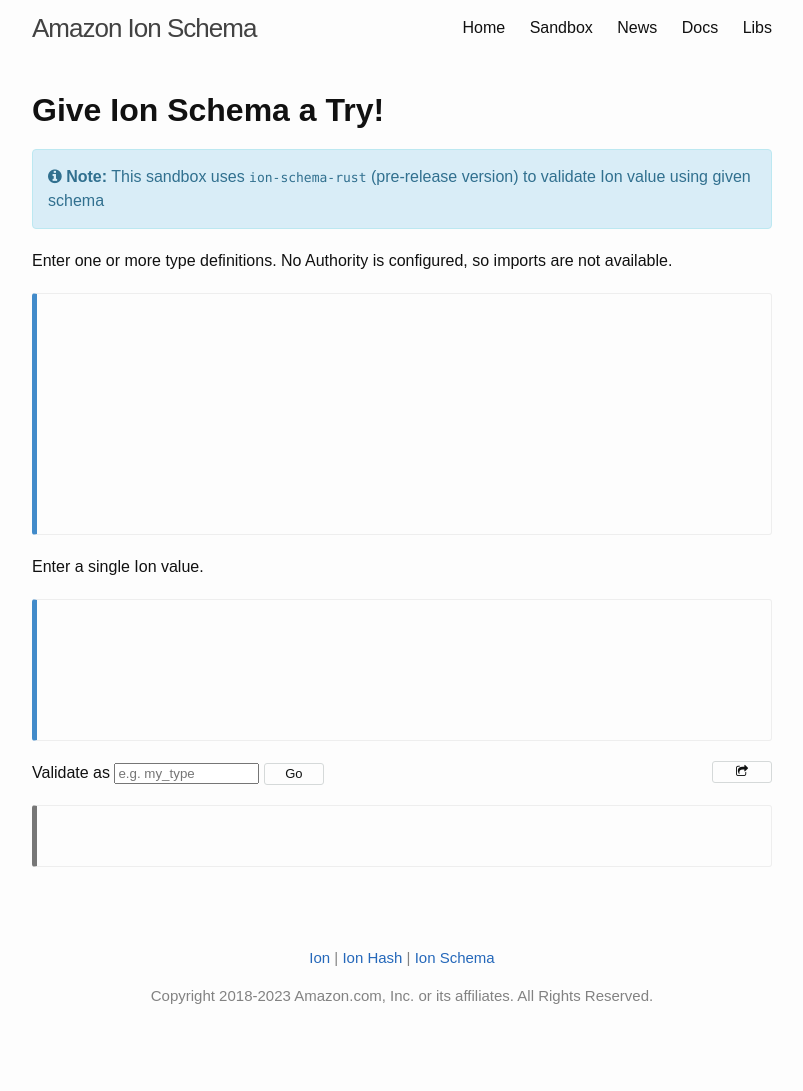
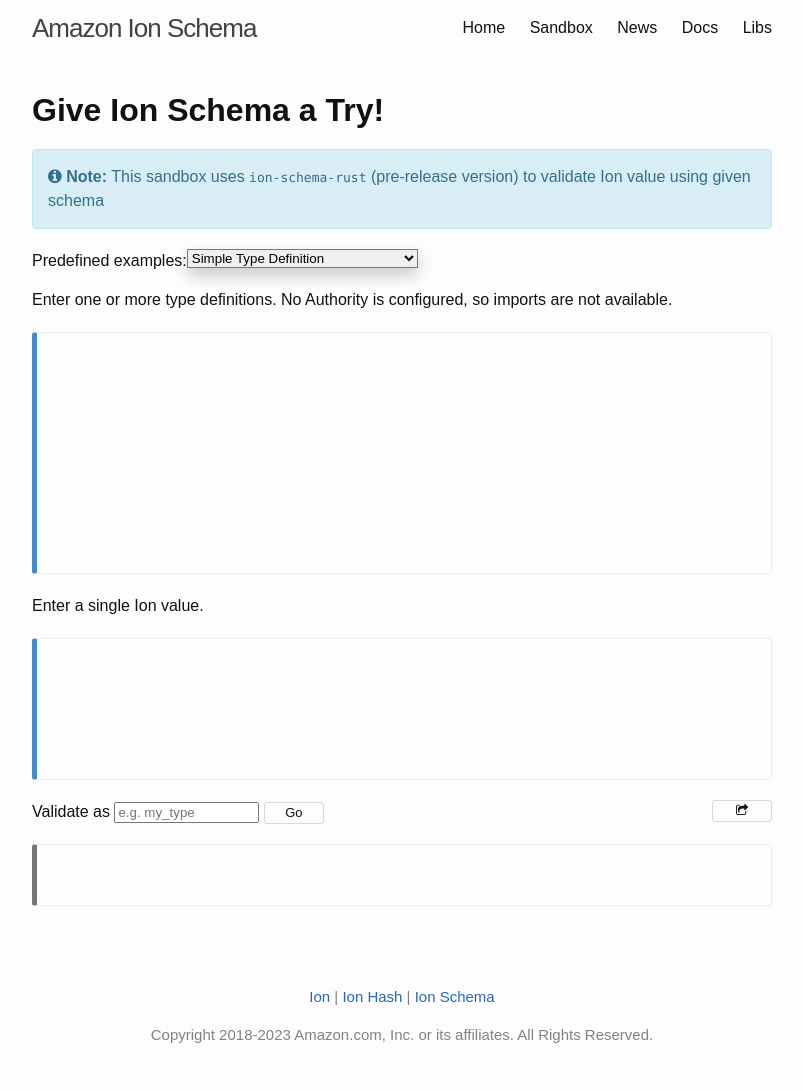
Before and after one commit to amazon-ion/ion-schema, a Jekyll site: the page built from sandbox.md, in a window 1280 px wide. Shown: the whole page, without its empty margins (238-1041 px from the left). Built offline with Jekyll 4.4.1, drawn with Linux system fonts in a browser that asks for light colours; before the commit the page ends 1052 px from its top, so only the background shows below that; part of the change alters nothing that is shown.

Commit message:
adds predefined examples to use for schema sandbox (#108)

```diff
--- a/assets/ion-schema-widget.js
+++ b/assets/ion-schema-widget.js
@@ -1,12 +1,9 @@
 import init, {validate} from "./wasm_ion_schema.js";
 const validateButton = document.getElementById("validate");
 const shareButton = document.getElementById("share");
-function loadPage() {
-    // Default values for populating the input fields
-    let schemaInputValue = "type::{\n  name: short_string,\n  type: string,\n  codepoint_length: range::[1, 10],\n}";
-    let valueInputValue = "\"Hello World!\"";
-    let schemaTypeInputValue = "short_string"
+const dropDownSelection = document.getElementById("examples");
 
+function loadPage(schemaInputValue, valueInputValue, schemaTypeInputValue) {
     const params = new Proxy(new URLSearchParams(window.location.search), {
         get: (searchParams, prop) => searchParams.get(prop),
     });
@@ -33,9 +30,24 @@ function loadPage() {
         value: valueInputValue,
     });
     document.getElementById("schema_type").value = schemaTypeInputValue;
+
+
+    // clear any previous validation results
+    const pre = document.getElementById('result');
+    const resultDiv = document.getElementById('resultdiv');
+    const violation = document.getElementById('violation');
+    pre.textContent = "";
+    violation.textContent = "";
+    _set_output_style(resultDiv, "primary")
 }
 
-loadPage();
+loadPage("type::{\n" +
+    "  name: short_string,\n" +
+    "  type: string,\n" +
+    "  codepoint_length: range::[1, 10],\n" +
+    "}",
+    "\"Hello World!\"",
+    "short_string");
 
 function _set_output_style(resultDiv, styleName) {
     var toRemove = [];
@@ -93,3 +105,54 @@ const copyUrl = () => {
     return navigator.clipboard.writeText(url);
 };
 shareButton.addEventListener("click", copyUrl);
+
+dropDownSelection.onchange = function() {
+    var e = document.getElementById("examples");
+    var value = e.value;
+    if (value === "simpleTypeDefinition") {
+        // Default values for populating the input fields
+        let schemaInputValue = "type::{\n" +
+            "  name: short_string,\n" +
+            "  type: string,\n" +
+            "  codepoint_length: range::[1, 10],\n" +
+            "}";
+        let valueInputValue = "\"Hello World!\"";
+        let schemaTypeInputValue = "short_string"
+
+        loadPage(schemaInputValue, valueInputValue, schemaTypeInputValue)
+    } else if (value === "typeDefinitionWithFields") {
+        // Default values for populating the input fields
+        let schemaInputValue = "type::{\n" +
+            "  name: customer,\n" +
+            "  type: struct,\n" +
+            "  fields: {\n" +
+            "    firstName: { type: string, occurs: required },\n" +
+            "    middleName: string,\n" +
+            "    lastName: { type: string, codepoint_length: range::[min, 7], occurs: required },\n" +
+            "    age: { type: int, valid_values: range::[1, max] },\n" +
+            "  }\n" +
+            "}";
+        let valueInputValue = "{\n" +
+            "  firstName: \"John\",\n" +
+            "  lastName: \"Doe\",\n" +
+            "  age: -5,\n" +
+            " }";
+        let schemaTypeInputValue = "customer"
+
+        loadPage(schemaInputValue, valueInputValue, schemaTypeInputValue)
+    } else if (value === "typeDefinitionWithLogicConstraints") {
+        // Default values for populating the input fields
+        let schemaInputValue = "type::{\n" +
+            "  name: any_of_core_types,\n" +
+            "  any_of: [\n" +
+            "    bool,\n" +
+            "    int,\n" +
+            "    string,\n" +
+            "  ],\n" +
+            "}";
+        let valueInputValue = "hi";
+        let schemaTypeInputValue = "any_of_core_types"
+
+        loadPage(schemaInputValue, valueInputValue, schemaTypeInputValue)
+    }
+};
--- a/assets/main.scss
+++ b/assets/main.scss
@@ -74,6 +74,23 @@ button:focus {
   border-left: 0px;
   background-color: $background-color;
 }
+select {
+  position: absolute;
+  min-width: 160px;
+  box-shadow: 0px 8px 16px 0px rgba(0,0,0,0.2);
+  z-index: 1;
+}
+option {
+  display: block;
+  position: absolute;
+  background-color: #f9f9f9;
+  min-width: 160px;
+  box-shadow: 0px 8px 16px 0px rgba(0,0,0,0.2);
+  z-index: 1;
+  color: black;
+  padding: 12px 16px;
+  text-decoration: none;
+}
 
 // whiteglass also includes a mixin for defining media queries.
 // Use media queries like this:
--- a/sandbox.md
+++ b/sandbox.md
@@ -9,6 +9,14 @@ title: Give Ion Schema a Try!
 {% include note.html type="note" content="This sandbox uses `ion-schema-rust` (pre-release version) to validate Ion value using given schema" %}
 
 <label for="schema"></label>
+
+Predefined examples:
+<select name="examples" id="examples">
+  <option value="simpleTypeDefinition">Simple Type Definition</option>
+  <option value="typeDefinitionWithFields">Type Definition with fields</option>
+  <option value="typeDefinitionWithLogicConstraints">Type Definition with logic constraint</option>
+</select>
+
 Enter one or more type definitions. No Authority is configured, so imports are not available.
 <div id="schema" class="bs-callout bs-callout-primary"></div>
 
```
